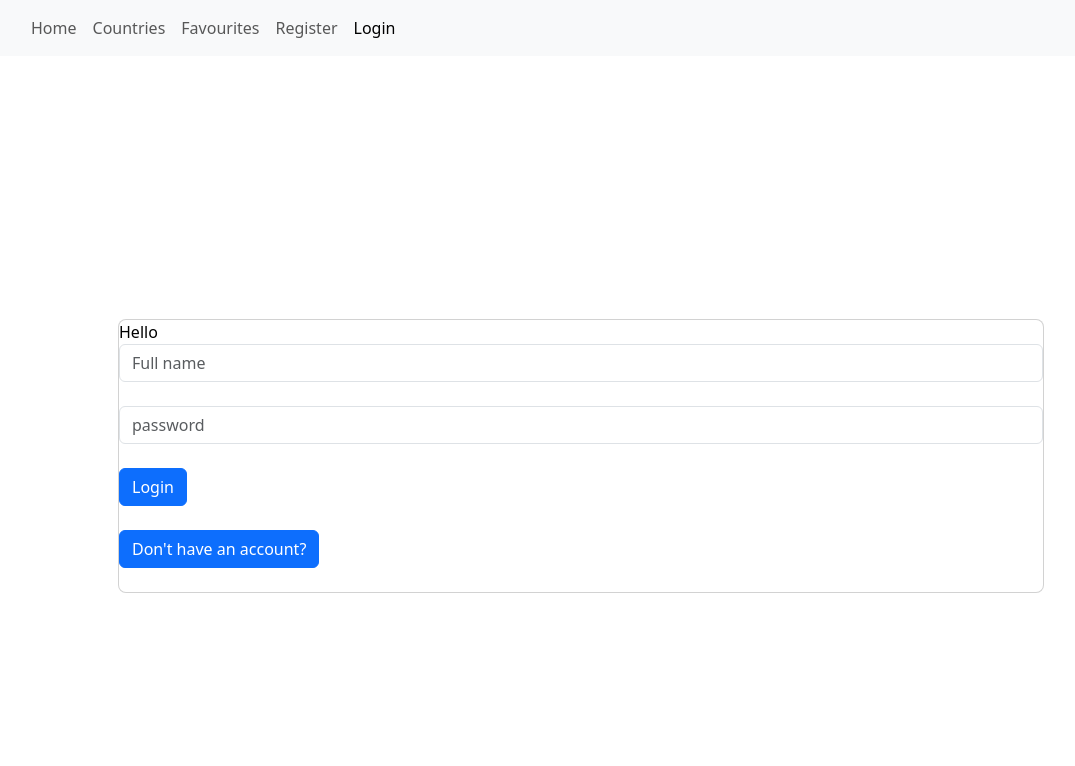
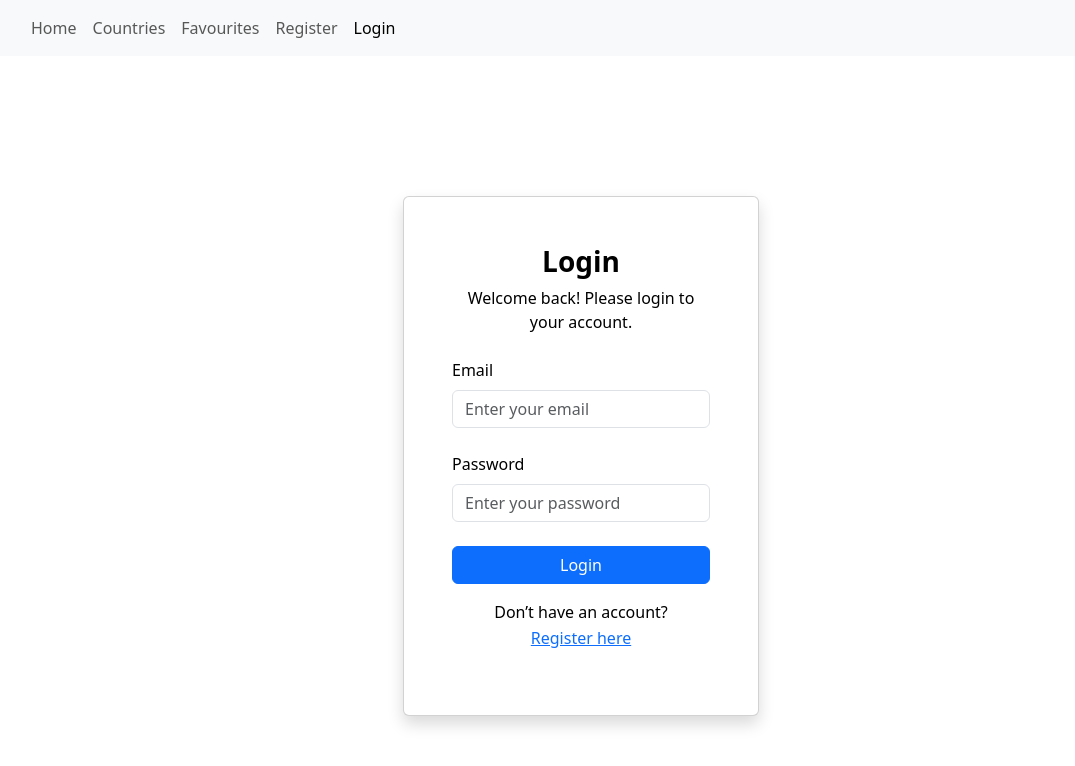
Before and after one commit to nahusenayElias/Countries_API, a React app: page /login in a window 1280 px wide. Shown: the top 766 px of the page, without its empty margins (59-1134 px from the left). Built offline with nearby package versions, Linux system fonts and the light colour scheme; no server answers; the HTML template or start-up script is replaced by a standard one.

Commit message:
Login page UI improvements

```diff
--- a/src/component/Login.jsx
+++ b/src/component/Login.jsx
@@ -1,9 +1,9 @@
 import { useState } from "react";
 import { loginWithEmailAndPassword } from "../auth/firebase";
 import { useAuthState } from "react-firebase-hooks/auth";
-import { auth, registerWithEmailAndPassword } from "../auth/firebase";
+import { auth } from "../auth/firebase";
 import { useNavigate } from "react-router-dom";
-import { Button } from "react-bootstrap";
+import { Button, Form, Card, Container, Row, Col } from "react-bootstrap";
 
 export default function Login() {
   const [email, setEmail] = useState("");
@@ -15,46 +15,70 @@ export default function Login() {
   const handleLogin = () => {
     loginWithEmailAndPassword(email, password);
   };
+
   return (
-    <section class="vh-100 gradient-custom">
-      <div class="container py-5 h-100">
-        <div class="row d-flex justify-content-center align-items-center h-100">
-          {/* <div class="col-12 col-md-8 col-lg-6 col-xl-5"> */}
-          <div class="col-xl-10">
-            <div class="card rounded-3 text-black">
-              <div>
-                <div>Hello {user?.name}</div>
-                <form>
-                  <div data-mdb-input-init class="form-outline mb-4">
-                    <input
-                      class="form-control"
+    <section className="vh-100 gradient-custom">
+      <Container className="py-5 h-100">
+        <Row className="d-flex justify-content-center align-items-center h-100">
+          <Col md={8} lg={6} xl={4}>
+            <Card className="text-black shadow">
+              <Card.Body className="p-5">
+                <div className="text-center mb-4">
+                  <h3 className="fw-bold mb-2">Login</h3>
+                  <p>Welcome back! Please login to your account.</p>
+                </div>
+                <Form>
+                  <Form.Group className="mb-4" controlId="formEmail">
+                    <Form.Label>Email</Form.Label>
+                    <Form.Control
                       type="email"
                       value={email}
                       onChange={(e) => setEmail(e.target.value)}
-                      placeholder="Full name"
+                      placeholder="Enter your email"
+                      required
                     />
-                    <br />
-                    <input
-                      class="form-control"
+                  </Form.Group>
+
+                  <Form.Group className="mb-4" controlId="formPassword">
+                    <Form.Label>Password</Form.Label>
+                    <Form.Control
                       type="password"
                       value={password}
                       onChange={(e) => setPassword(e.target.value)}
-                      placeholder="password"
+                      placeholder="Enter your password"
+                      required
                     />
-                    <br />
-                    <Button onClick={handleLogin}>Login</Button>
-                    <br />
-                    <br />
-                    <Button  onClick={() => navigate / "register"}>
-                      Don't have an account?
-                    </Button>
+                  </Form.Group>
+
+                  <Button
+                    variant="primary"
+                    className="w-100 mb-3"
+                    onClick={handleLogin}
+                    disabled={loading}
+                  >
+                    {loading ? "Logging in..." : "Login"}
+                  </Button>
+
+                  {error && <p className="text-danger text-center">{error.message}</p>}
+
+                  <div className="text-center">
+                    <p>
+                      Don’t have an account?{" "}
+                      <Button
+                        variant="link"
+                        className="p-0"
+                        onClick={() => navigate("/register")}
+                      >
+                        Register here
+                      </Button>
+                    </p>
                   </div>
-                </form>
-              </div>
-            </div>
-          </div>
-        </div>
-      </div>
+                </Form>
+              </Card.Body>
+            </Card>
+          </Col>
+        </Row>
+      </Container>
     </section>
   );
 }
```
